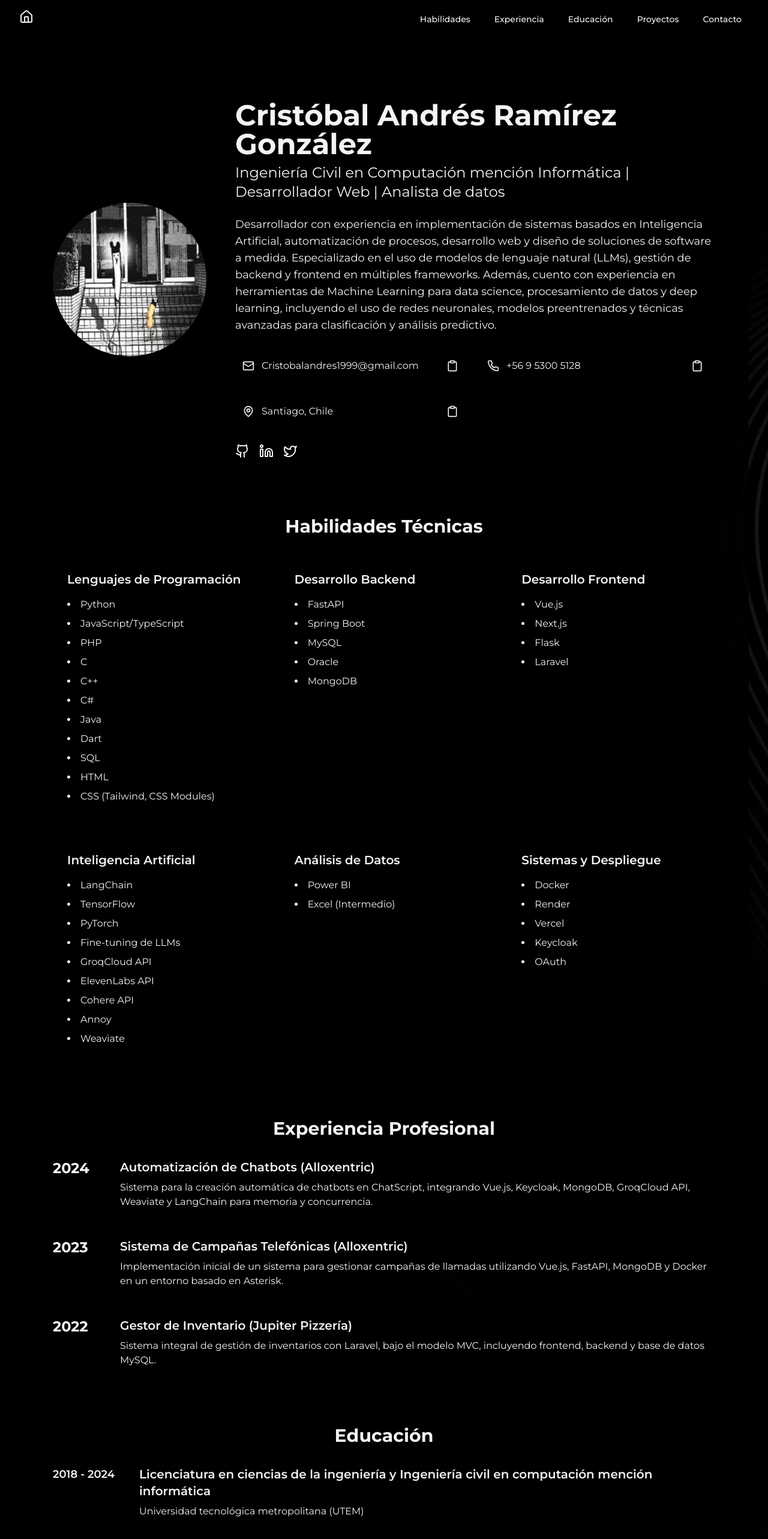
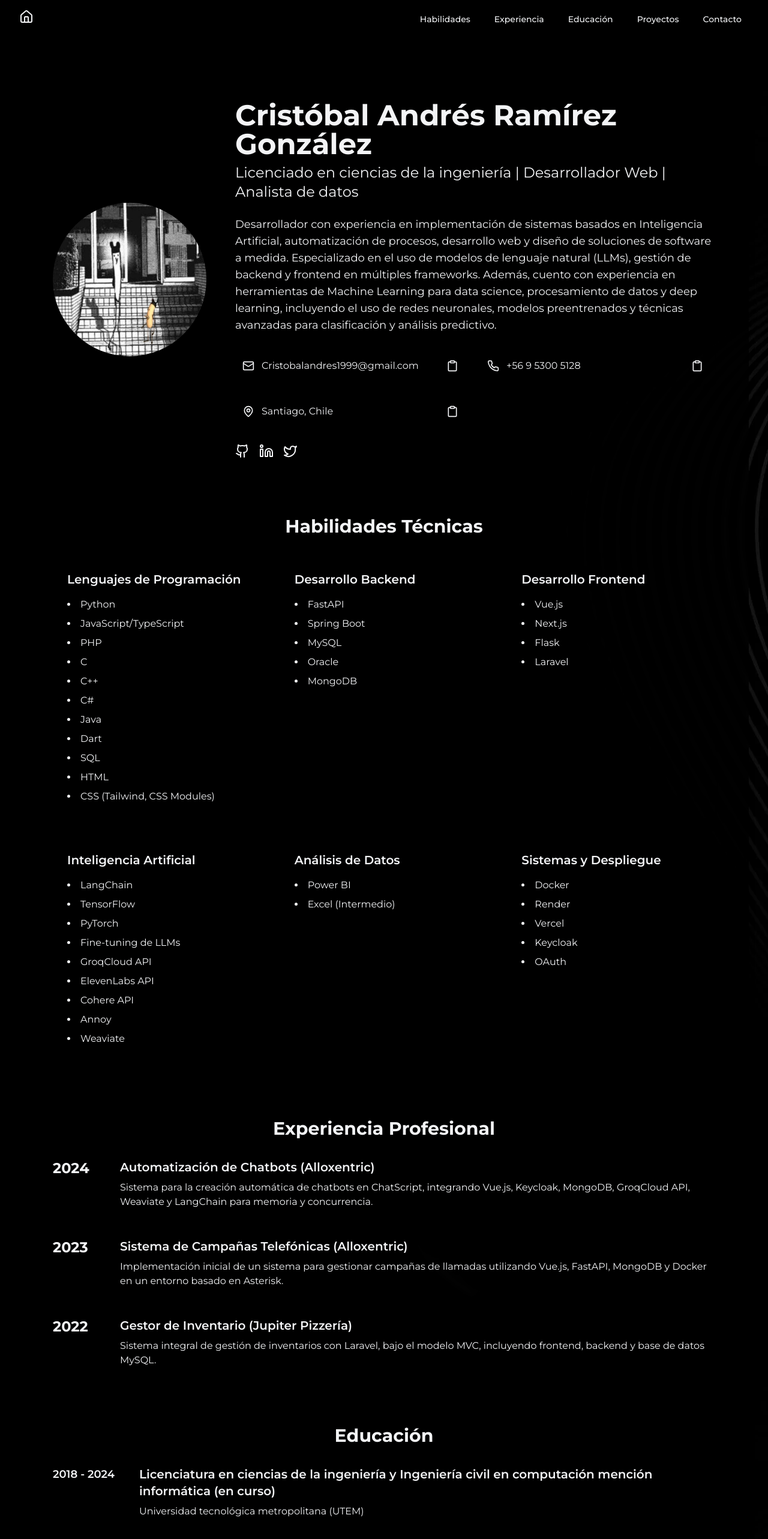
Before and after one commit to CristRamirezG/portfolio, a Next.js app: page / in a window 1280 px wide. Shown: the top 2566 px of the page at 60% size. Built offline with nearby package versions, Linux system fonts and the light colour scheme.

Commit message:
corrección en los enlaces de proyecto

```diff
--- a/app/components/Education.tsx
+++ b/app/components/Education.tsx
@@ -3,7 +3,7 @@ export default function Education() {
     {
       year: "2018 - 2024",
       degree:
-        "Licenciatura en ciencias de la ingeniería y Ingeniería civil en computación mención informática",
+        "Licenciatura en ciencias de la ingeniería y Ingeniería civil en computación mención informática (en curso)",
       institution: "Universidad tecnológica metropolitana (UTEM)",
     },
     {
--- a/app/components/Hero.tsx
+++ b/app/components/Hero.tsx
@@ -49,7 +49,7 @@ export default function Hero({ copyToClipboard, copiedField }: HeroProps) {
             Cristóbal Andrés Ramírez González
           </h1>
           <p className="text-xl md:text-2xl text-muted-foreground mt-2">
-            Ingeniería Civil en Computación mención Informática | Desarrollador
+            Licenciado en ciencias de la ingeniería | Desarrollador
             Web | Analista de datos
           </p>
         </div>
--- a/app/components/Projects.tsx
+++ b/app/components/Projects.tsx
@@ -86,9 +86,7 @@ function ProjectCard({ project }: { project: Project }) {
 
   const handleNextImage = () => {
     setDirection(1);
-    setCurrentImageIndex(
-      (prevIndex) => (prevIndex + 1) % project.images.length
-    );
+    setCurrentImageIndex((prevIndex) => (prevIndex + 1) % project.images.length);
   };
 
   const handlePrevImage = () => {
@@ -124,7 +122,8 @@ function ProjectCard({ project }: { project: Project }) {
   };
 
   return (
-    <div className="bg-card rounded-lg shadow-lg overflow-hidden transition-all duration-300 hover:shadow-xl">
+    <Link href={project.link} passHref legacyBehavior>
+      <a className="block bg-card rounded-lg shadow-lg overflow-hidden transition-all duration-300 hover:shadow-xl">
         <div className="relative h-48">
           <AnimatePresence initial={false} custom={direction}>
             <motion.div
@@ -155,14 +154,20 @@ function ProjectCard({ project }: { project: Project }) {
           {project.images.length > 1 && (
             <>
               <button
-              onClick={handlePrevImage}
+                onClick={(e) => {
+                  e.preventDefault();
+                  handlePrevImage();
+                }}
                 className="absolute top-1/2 left-2 transform -translate-y-1/2 bg-black bg-opacity-50 text-white p-2 rounded-full hover:bg-opacity-75 transition-all duration-200 z-10"
                 aria-label="Previous image"
               >
                 <ChevronLeft size={24} />
               </button>
               <button
-              onClick={handleNextImage}
+                onClick={(e) => {
+                  e.preventDefault();
+                  handleNextImage();
+                }}
                 className="absolute top-1/2 right-2 transform -translate-y-1/2 bg-black bg-opacity-50 text-white p-2 rounded-full hover:bg-opacity-75 transition-all duration-200 z-10"
                 aria-label="Next image"
               >
@@ -172,11 +177,10 @@ function ProjectCard({ project }: { project: Project }) {
           )}
         </div>
         <div className="p-4">
-        <h3 className="text-xl font-semibold text-primary mb-2">
-          {project.title}
-        </h3>
+          <h3 className="text-xl font-semibold text-primary mb-2">{project.title}</h3>
           <p className="text-muted-foreground">{project.description}</p>
         </div>
-    </div>
+      </a>
+    </Link>
   );
 }
```
Lines whose indentation alone changed are shown as unchanged.
